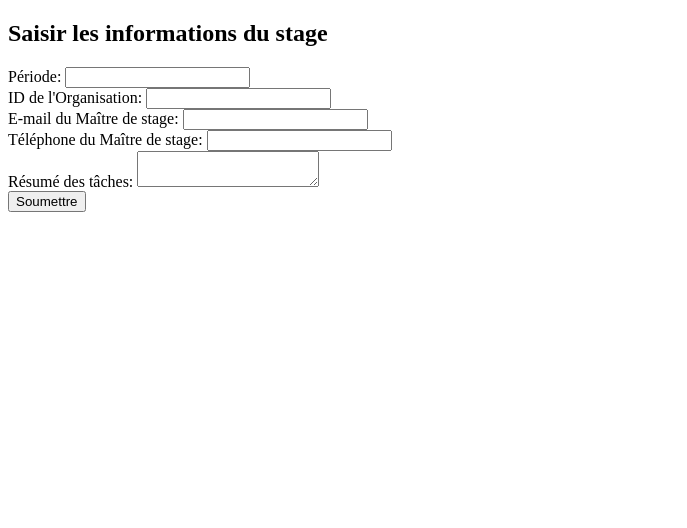
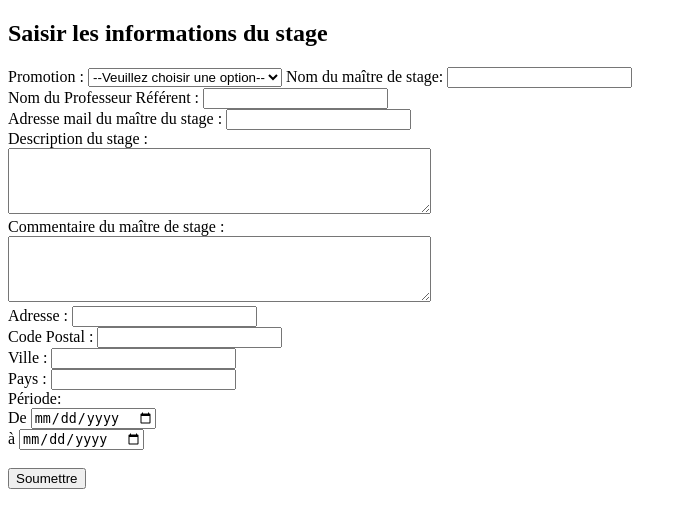
Before and after one commit to ShidoB/ProjetStage, a PHP site: page /vue/vueStage.php in a window 1280 px wide. Shown: the top 528 px of the page, without its empty margins (0-687 px from the left). Run offline with PHP 8.4, Linux system fonts and the light colour scheme.

Commit message:
Update vueStage
Pas encore fini, rajouter promotion ++ etc

```diff
--- a/lcs-gestionStages/vue/vueStage.php
+++ b/lcs-gestionStages/vue/vueStage.php
@@ -8,23 +8,50 @@
 <body>
     <h2>Saisir les informations du stage</h2>
     <form method="post" action="modeleStage.php">
-        <!-- Ajoutez les champs du formulaire ici -->
-        <label for="periode">Période:</label>
-        <input type="text" name="periode" required><br>
 
-        <label for="organisation">ID de l'Organisation:</label>
-        <input type="text" name="organisation" required><br>
+        <label for="promo">Promotion :</label>
+        <select name="promo" required>
+            <option value="">--Veuillez choisir une option--</option>
+            <option value=""></option>
+            <option value=""></option>
+            <option value="">   </option>
+        </select>
 
-        <label for="maitre_de_stage_mail">E-mail du Maître de stage:</label>
-        <input type="text" name="maitre_de_stage_mail" required><br>
 
-        <label for="maitre_de_stage_telephone">Téléphone du Maître de stage:</label>
-        <input type="text" name="maitre_de_stage_telephone" required><br>
+        <label for="maitreStage">Nom du maître de stage:</label>
+        <input type="text" name="maitreStage" required><br>
 
-        <label for="taches">Résumé des tâches:</label>
-        <textarea name="taches" required></textarea><br>
+        <label for="profRef">Nom du Professeur Référent :</label>
+        <input type="text" name="profRef" required><br>
 
-        <button type="submit">Soumettre</button>
+        <label for="mailMaitreStage">Adresse mail du maître du stage :</label>
+        <input type="email" name="mailMaitreStage" required><br>
+
+        <label for="descriptionStage">Description du stage :</label><br>
+        <textarea name="descriptionStage" rows="4" cols="50" required></textarea><br>
+
+        <label for="commentMaitreStage">Commentaire du maître de stage :</label><br>
+        <textarea name="commentMaitreStage" rows="4" cols="50" required></textarea><br>
+
+        <label for="adr">Adresse :</label>
+        <input type="text" name="adr" required><br>
+
+        <label for="cP">Code Postal :</label>
+        <input type="text" name="cP" required><br>
+
+        <label for="ville">Ville :</label>
+        <input type="text" name="ville" required><br>
+
+        <label for="pays">Pays :</label>
+        <input type="text" name="pays" required><br>
+
+        <label for="periode">Période:</label><br>
+        <label for="de">De</label>
+        <input type="date" name="date1" required><br>
+        <label for="à">à</label>
+        <input type="date" name="date2" required><br>
+
+        <br><button type="submit">Soumettre</button>
     </form>
 </body>
 </html>
```
Also changed, not shown: lcs-gestionStages/modele/ModeleStage.php (+22 -9 lines).
